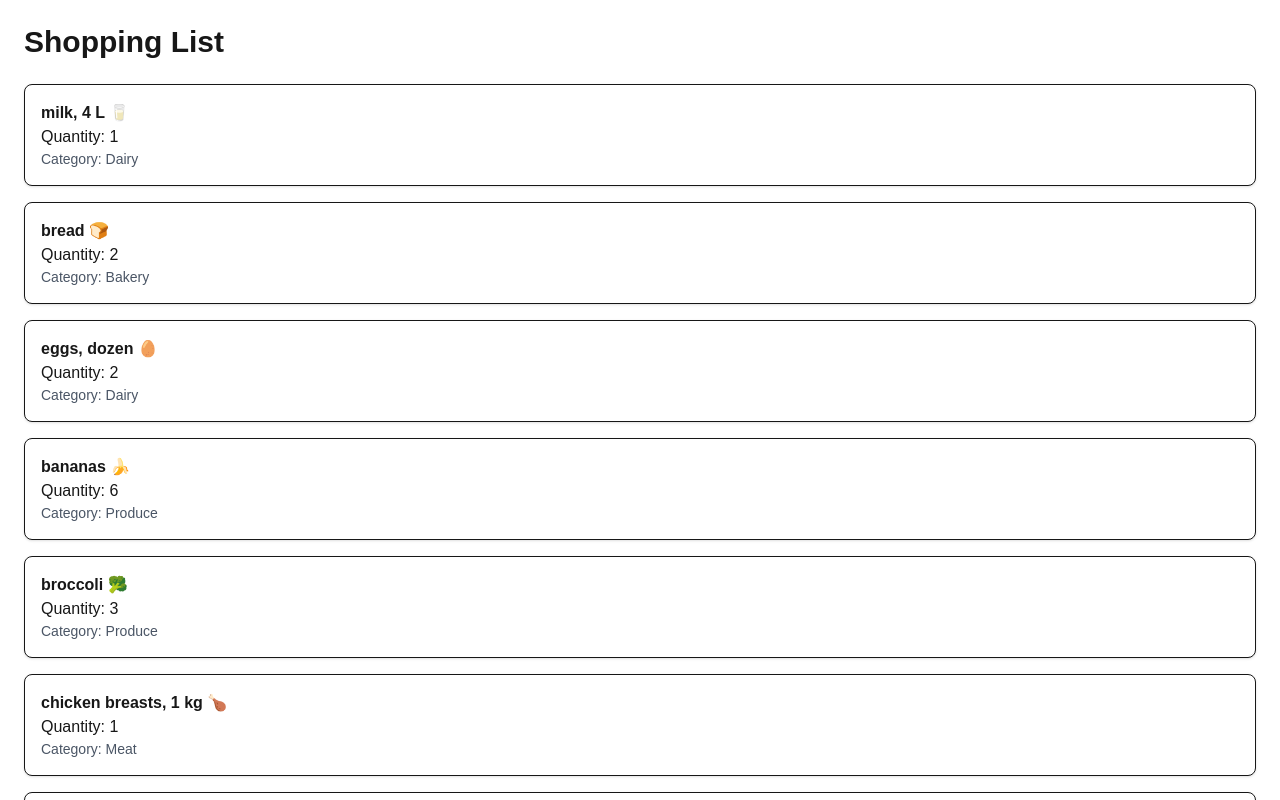
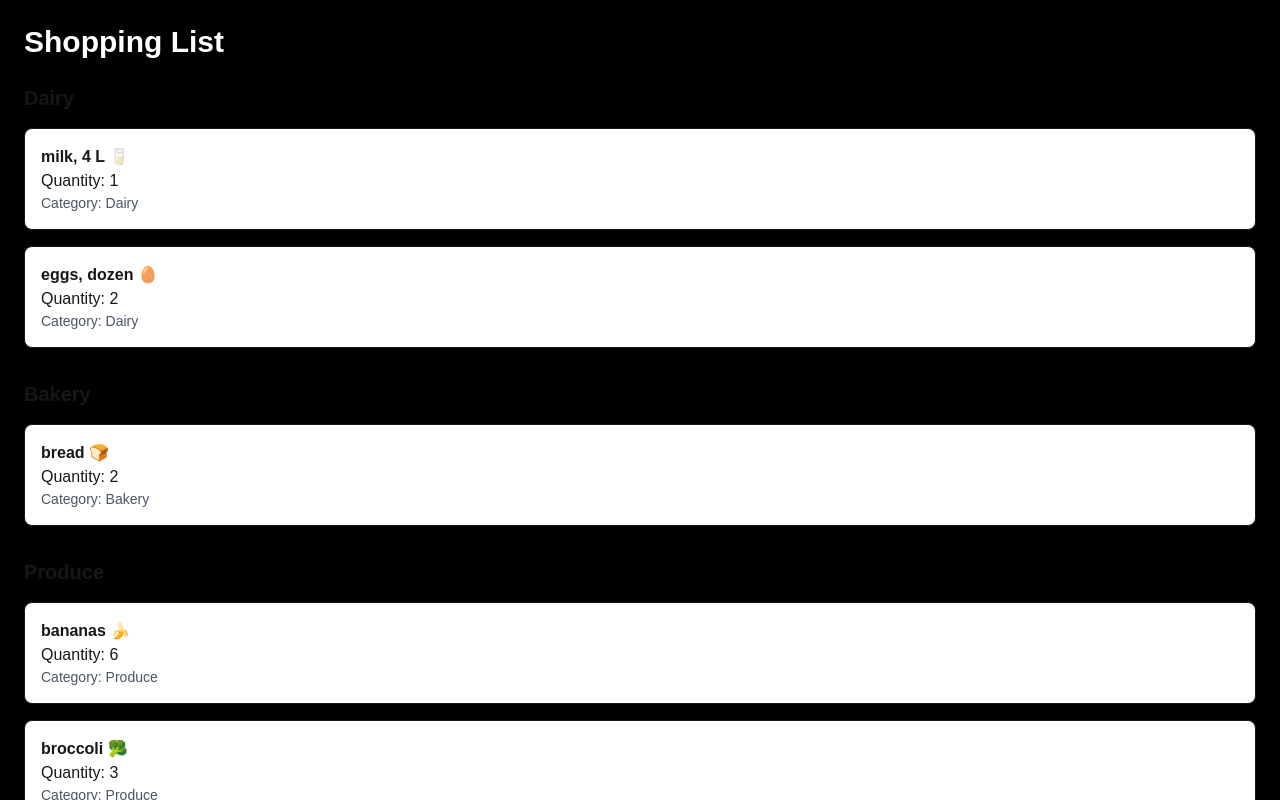
Before and after one commit to shivangthakur17/cprg306-assignments, a Next.js app: page /week-4 in a window 1280 px wide. Shown: the top 800 px of the page. Built offline with nearby package versions, Linux system fonts and the light colour scheme.

Commit message:
week 4 challenge changes

```diff
--- a/app/week-4/item-list.js
+++ b/app/week-4/item-list.js
@@ -2,9 +2,29 @@ import Item from "./item";
 import items from "./items.json";
 
 export default function ItemList() {
+
+  // Group items by category using reduce()
+  const groupedItems = items.reduce((groups, item) => {
+    const category = item.category;
+
+    if (!groups[category]) {
+      groups[category] = [];
+    }
+
+    groups[category].push(item);
+    return groups;
+  }, {});
+
   return (
+    <div className="space-y-8">
+      {Object.entries(groupedItems).map(([category, items]) => (
+        <div key={category}>
+          <h2 className="text-xl font-bold mb-4 capitalize">
+            {category}
+          </h2>
+
           <ul className="space-y-4">
-      {items.map((item) => (
+            {items.map(item => (
               <Item
                 key={item.id}
                 name={item.name}
@@ -13,5 +33,8 @@ export default function ItemList() {
               />
             ))}
           </ul>
+        </div>
+      ))}
+    </div>
   );
 }
--- a/app/week-4/page.js
+++ b/app/week-4/page.js
@@ -2,8 +2,11 @@ import ItemList from "./item-list";
 
 export default function Page() {
   return (
-    <main className="p-6">
-      <h1 className="text-3xl font-bold mb-6">Shopping List</h1>
+    <main className="p-6 bg-black min-h-screen">
+      <h1 className="text-3xl font-bold text-white mb-6">
+        Shopping List
+      </h1>
+
       <ItemList />
     </main>
   );
```
Lines whose indentation alone changed are shown as unchanged.
